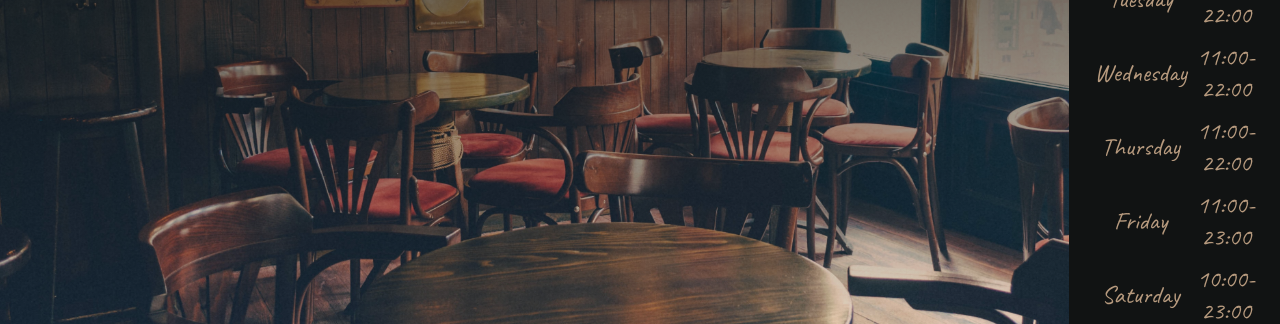
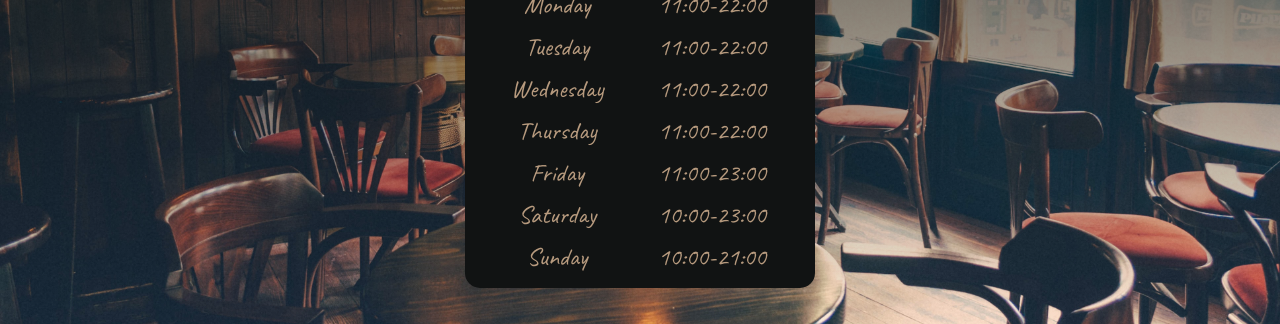
Before and after one commit to hayleyashby7/Restaurant, a website built with webpack: page dist/index.html in a window 1280 px wide. Shown: the part 429-753 px from the top of the page. Built offline with nearby package versions, Linux system fonts and the light colour scheme.

Commit message:
Minor styling tweaks to the content section.

```diff
--- a/src/styles/about.css
+++ b/src/styles/about.css
@@ -1,12 +1,14 @@
 .about-content {
-	display: flex;
-	justify-content: space-around;
 	font-size: 42px;
 	color: #fed4ad;
+	display: flex;
+	flex-flow: column nowrap;
+	align-items: center;
 }
 
 .hours {
 	justify-self: center;
+	width: 350px;
 	display: flex;
 	flex-flow: column nowrap;
 	background-color: rgba(17, 19, 19, 1);
--- a/src/styles/style.css
+++ b/src/styles/style.css
@@ -46,11 +46,7 @@
 	font-family: "Caveat", cursive;
 	flex: 2;
 	text-align: center;
-}
-
-.about-content {
-	font-size: 42px;
-	color: #fed4ad;
+	padding: 0 15%;
 }
 
 .footer-container {
```
